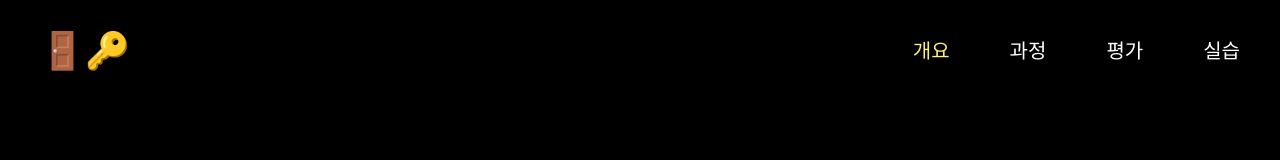
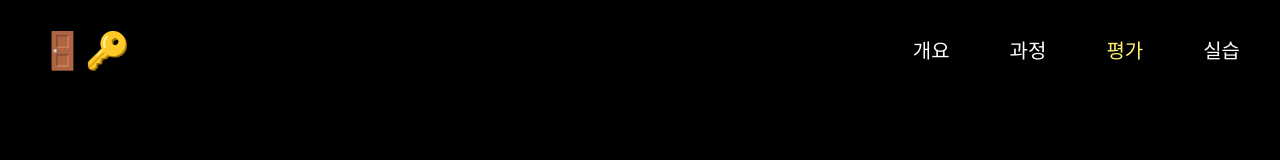
Before and after one commit to PNU-moonjigi/moonjigi-fe, a React (Vite) app: page /evaluation in a window 1280 px wide. Shown: the top 160 px of the page. Built offline with nearby package versions, Linux system fonts and the light colour scheme.

Commit message:
feat: Test 버튼 이동시 헤더 색상변경 적용

```diff
--- a/src/components/Header.tsx
+++ b/src/components/Header.tsx
@@ -1,9 +1,29 @@
-import { useState } from "react";
+import { useEffect, useState } from "react";
+import { Link, useLocation } from "react-router-dom";
 import "./Header.scss";
-import { Link } from "react-router-dom";
 
 const Header = () => {
-  const [selected, setSelected] = useState("overview");
+  const location = useLocation();
+  const [selected, setSelected] = useState("");
+
+  useEffect(() => {
+    switch (location.pathname) {
+      case "/overview":
+        setSelected("overview");
+        break;
+      case "/process":
+        setSelected("process");
+        break;
+      case "/evaluation":
+        setSelected("evaluation");
+        break;
+      case "/practice":
+        setSelected("practice");
+        break;
+      default:
+        setSelected("");
+    }
+  }, [location.pathname]);
 
   return (
     <header className="header-container">
@@ -14,7 +34,6 @@ const Header = () => {
             <Link
               to="/overview"
               className={`nav-link ${selected === "overview" ? "selected" : ""}`}
-              onClick={() => setSelected("overview")}
             >
               개요
             </Link>
@@ -23,7 +42,6 @@ const Header = () => {
             <Link
               to="/process"
               className={`nav-link ${selected === "process" ? "selected" : ""}`}
-              onClick={() => setSelected("process")}
             >
               과정
             </Link>
@@ -32,7 +50,6 @@ const Header = () => {
             <Link
               to="/evaluation"
               className={`nav-link ${selected === "evaluation" ? "selected" : ""}`}
-              onClick={() => setSelected("evaluation")}
             >
               평가
             </Link>
@@ -41,7 +58,6 @@ const Header = () => {
             <Link
               to="/practice"
               className={`nav-link ${selected === "practice" ? "selected" : ""}`}
-              onClick={() => setSelected("practice")}
             >
               실습
             </Link>
```
